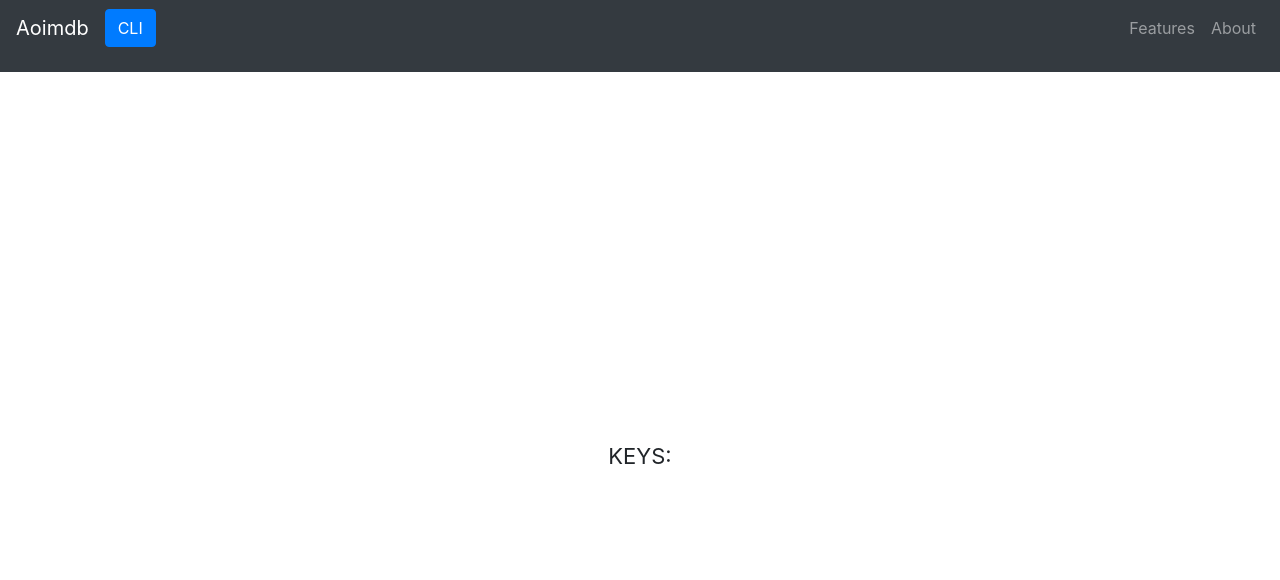
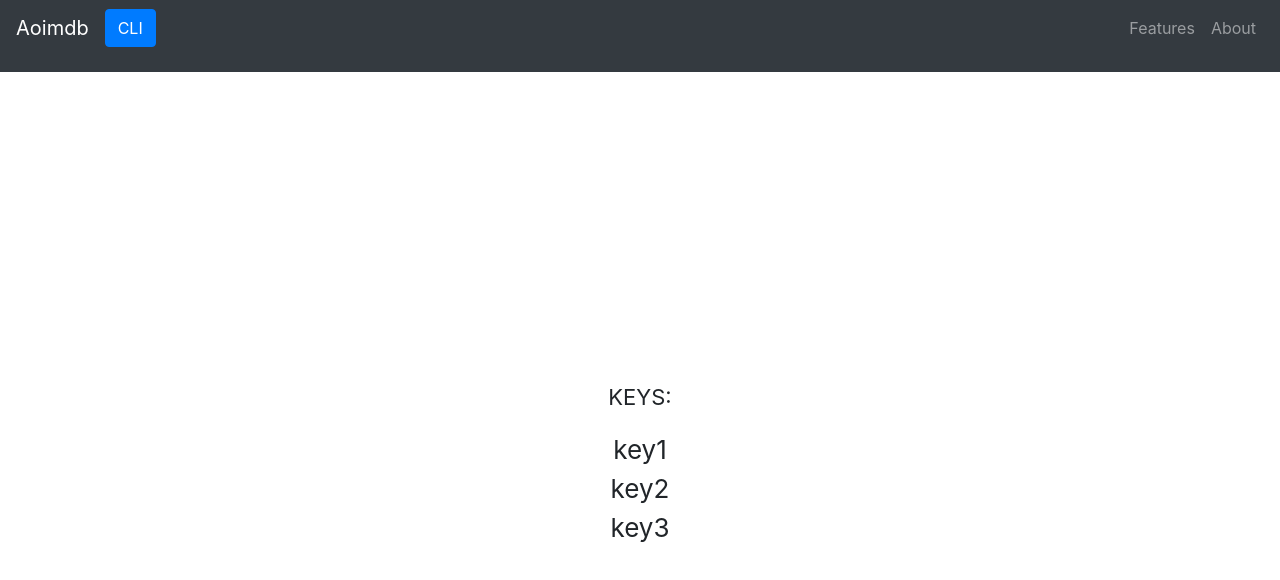
Before and after one commit to minmax1996/aoimdb, a React (Create React App) app in the folder ui/: page / in a window 1280 px wide. Shown: the top 580 px of the page. Built offline with nearby package versions, Linux system fonts and the light colour scheme.

Commit message:
prettier and rename component

```diff
--- a/ui/src/App.tsx
+++ b/ui/src/App.tsx
@@ -1,14 +1,14 @@
-import React from 'react';
+import React from "react";
 // import { Counter } from './features/counter/Counter';
-import { Navbar, Nav, Button } from 'react-bootstrap';
+import { Navbar, Nav, Button } from "react-bootstrap";
 
-import { Database } from './features/database/Database';
+import { DataVisualizator } from "./features/data-visualizator/DataVisualizator";
 // @ts-ignore
-import WebConsole from './features/web-console/WebConsole'
-import './App.css';
-import 'bootstrap/dist/css/bootstrap.min.css';
-import { useDispatch } from 'react-redux';
-import { toggleCli } from './features/web-console/webconsoleSlice';
+import WebConsole from "./features/web-console/WebConsole";
+import "./App.css";
+import "bootstrap/dist/css/bootstrap.min.css";
+import { useDispatch } from "react-redux";
+import { toggleCli } from "./features/web-console/webconsoleSlice";
 
 function App() {
   const dispatch = useDispatch();
@@ -26,13 +26,12 @@ function App() {
           <Nav.Link href="#about">About</Nav.Link>
         </Nav>
       </Navbar>
-      <Navbar bg="dark" variant="dark" >
+      <Navbar bg="dark" variant="dark">
         <WebConsole />
       </Navbar>
       <header className="App-header">
-
         {/* <Counter /> */}
-        <Database />
+        <DataVisualizator />
       </header>
     </div>
   );
--- /dev/null
+++ b/ui/src/features/data-visualizator/DataVisualizator.tsx
@@ -0,0 +1,29 @@
+import React, { useState } from "react";
+import { useSelector, useDispatch } from "react-redux";
+import { addKey, addToSet, selectSetKeys } from "./databaseSlice";
+import styles from "../counter/Counter.module.css";
+
+export function DataVisualizator() {
+  const keys = useSelector(selectSetKeys);
+  //sconst dispatch = useDispatch();
+  // const [keyAmount, setKeyAmount] = useState('');
+  // const [keySetAmount, setSetKeyAmount] = useState('');
+  return (
+    <div>
+      <div className={styles.row}>
+        <p>
+          {" "}
+          <p style={{ fontSize: 22 }}>KEYS: </p>
+          {keys.map((key) => {
+            return (
+              <div>
+                {key}
+                <br />
+              </div>
+            );
+          })}
+        </p>
+      </div>
+    </div>
+  );
+}
--- /dev/null
+++ b/ui/src/features/data-visualizator/databaseSlice.ts
@@ -0,0 +1,54 @@
+import { createSlice, PayloadAction } from "@reduxjs/toolkit";
+import { AppThunk, RootState } from "../../app/store";
+
+interface Sets {
+  key: string;
+  value: object;
+}
+
+interface Tables {
+  columnNames: string[];
+  datas: string[][];
+}
+
+interface DatabaseState {
+  keys: string[];
+  sets: Sets[];
+  tables: Tables[];
+}
+
+const initialState: DatabaseState = {
+  keys: ["key1", "key2", "key3"],
+  sets: [{ key: "set1", value: Object("set1val1") }],
+  tables: [
+    {
+      columnNames: ["id", "col1", "col2"],
+      datas: [
+        ["1", "col1val", "col2val"],
+        ["2", "col1val2", "col2val2"],
+      ],
+    },
+  ],
+};
+
+export const databaseSlice = createSlice({
+  name: "database",
+  initialState,
+  reducers: {
+    addKey: (state, action: PayloadAction<string>) => {
+      state.keys.push(action.payload);
+    },
+    clearKeys: (state, action: PayloadAction<void>) => {
+      state.keys = [];
+    },
+    addToSet: (state, action: PayloadAction<Sets>) => {
+      state.sets.push(action.payload);
+    },
+  },
+});
+
+export const { addKey, addToSet, clearKeys } = databaseSlice.actions;
+
+export const selectSetKeys = (state: RootState) => state.database.keys;
+
+export default databaseSlice.reducer;
--- a/ui/src/features/database/Database.tsx
+++ /dev/null
@@ -1,28 +0,0 @@
-import React, { useState } from 'react';
-import { useSelector, useDispatch } from 'react-redux';
-import {
-  addKey,
-  addToSet,
-  selectSetKeys,
-} from './databaseSlice';
-import styles from '../counter/Counter.module.css';
-
-
-
-export function Database() {
-    const keys = useSelector(selectSetKeys);
-    //sconst dispatch = useDispatch();
-    // const [keyAmount, setKeyAmount] = useState('');
-    // const [keySetAmount, setSetKeyAmount] = useState('');
-    return (
-      <div>
-        <div className={styles.row}>
-          <p> <p style={{fontSize: 22}}>KEYS: </p>
-          {keys.map((key)=>{
-            return (<div>{key}<br/></div>)
-          })}
-          </p>
-        </div>
-      </div>
-    );
-  }
--- a/ui/src/features/database/databaseSlice.ts
+++ /dev/null
@@ -1,39 +0,0 @@
-import { createSlice, PayloadAction } from '@reduxjs/toolkit';
-import { AppThunk, RootState } from '../../app/store';
-
-interface Sets {
-    key: string,
-    value: object,
-}
-
-interface DatabaseState {
-  keys: string[];
-  sets: Sets[];
-}
-
-const initialState: DatabaseState = {
-    keys: [],
-    sets: [],
-};
-
-export const databaseSlice = createSlice({
-    name: 'database',
-    initialState,
-    reducers: {
-      addKey: (state, action: PayloadAction<string>) => {
-        state.keys.push(action.payload)
-      },
-      clearKeys: (state, action: PayloadAction<void>) => {
-        state.keys=[]
-      },
-      addToSet: (state, action: PayloadAction<Sets>) => {
-        state.sets.push(action.payload)
-      },
-    },
-  });
-
-export const { addKey, addToSet, clearKeys} = databaseSlice.actions;
-
-export const selectSetKeys = (state: RootState) => state.database.keys;
-
-export default databaseSlice.reducer;
--- a/ui/src/features/web-console/WebConsole.tsx
+++ b/ui/src/features/web-console/WebConsole.tsx
@@ -1,23 +1,23 @@
-import React, { useState } from 'react'
-import { Collapse } from 'react-bootstrap';
+import React, { useState } from "react";
+import { Collapse } from "react-bootstrap";
 
-import ReactConsole from '@webscopeio/react-console'
-import { useDispatch, useSelector } from 'react-redux'
-import { addKey, clearKeys } from '../database/databaseSlice';
-import { selectIsOpen } from '../../app/store';
+import ReactConsole from "@webscopeio/react-console";
+import { useDispatch, useSelector } from "react-redux";
+import { addKey, clearKeys } from "../data-visualizator/databaseSlice";
+import { selectIsOpen } from "../../app/store";
 
 interface Command {
-    description: string,
-    fn: (...args: any[]) => Promise<any>
+  description: string;
+  fn: (...args: any[]) => Promise<any>;
 }
 
 export default function WebConsole() {
-    const [history, setHistory] = useState<string[]>([])
+  const [history, setHistory] = useState<string[]>([]);
   const isOpens = useSelector(selectIsOpen);
   const dispatch = useDispatch();
   return (
     <Collapse in={isOpens}>
-        <div id='br-dark' style={{width: "100%"}}>
+      <div id="br-dark" style={{ width: "100%" }}>
         <ReactConsole
           autoFocus
           prompt=">>>"
@@ -26,42 +26,45 @@ export default function WebConsole() {
           echo args... ; keys ; clearkeys ; history
           "
           // wrapperClassName="bg-dark"
-          wrapperStyle={{textAlign: "left", marginBottom: "10px"}}
+          wrapperStyle={{ textAlign: "left", marginBottom: "10px" }}
           history={history}
-          onAddHistoryItem={(item)=>setHistory([...history, item])}
+          onAddHistoryItem={(item) => setHistory([...history, item])}
           commands={{
             echo: {
               fn: (...args: any[]) => {
                 return new Promise<any>((resolve, _) => {
-                  resolve(`${args.join(' ')}`)
-                  dispatch(addKey(`${args.join(' ')}`))
-                })
-              }
+                  resolve(`${args.join(" ")}`);
+                  dispatch(addKey(`${args.join(" ")}`));
+                });
+              },
             },
             clearkeys: {
-              fn: () => { return new Promise<void>(resolve => {
-                  dispatch(clearKeys())
-                  resolve()
-                })
-              }
+              fn: () => {
+                return new Promise<void>((resolve) => {
+                  dispatch(clearKeys());
+                  resolve();
+                });
+              },
             },
             keys: {
-              fn: () => { return new Promise<void>(resolve => {
-                  dispatch(clearKeys())
-                  dispatch(addKey("get keys from database"))
-                  resolve()
-                })
-              }
+              fn: () => {
+                return new Promise<void>((resolve) => {
+                  dispatch(clearKeys());
+                  dispatch(addKey("get keys from database"));
+                  resolve();
+                });
+              },
             },
             history: {
-              description: 'History',
-              fn: () => new Promise(resolve => {
-                 resolve(`${history.join('\r\n')}`)
-              })
-            }
+              description: "History",
+              fn: () =>
+                new Promise((resolve) => {
+                  resolve(`${history.join("\r\n")}`);
+                }),
+            },
           }}
         />
       </div>
     </Collapse>
-    )
+  );
 }
--- a/ui/src/features/web-console/webconsoleSlice.ts
+++ b/ui/src/features/web-console/webconsoleSlice.ts
@@ -1,24 +1,22 @@
-import { createSlice } from '@reduxjs/toolkit';
+import { createSlice } from "@reduxjs/toolkit";
 
 interface WebCliState {
-    isOpen: boolean
+  isOpen: boolean;
 }
 
-
 const initialState: WebCliState = {
-    isOpen: false
+  isOpen: false,
 };
 
-
 export const webconsoleSlice = createSlice({
-    name: 'webconsole',
-    initialState,
-    reducers: {
-      toggleCli: (state) => {
-        state.isOpen = !state.isOpen
-      },
+  name: "webconsole",
+  initialState,
+  reducers: {
+    toggleCli: (state) => {
+      state.isOpen = !state.isOpen;
     },
-  });
+  },
+});
 
 export const { toggleCli } = webconsoleSlice.actions;
 
```
Also changed, not shown: ui/src/app/store.ts (+4 -4 lines). Lines whose indentation alone changed are shown as unchanged.
